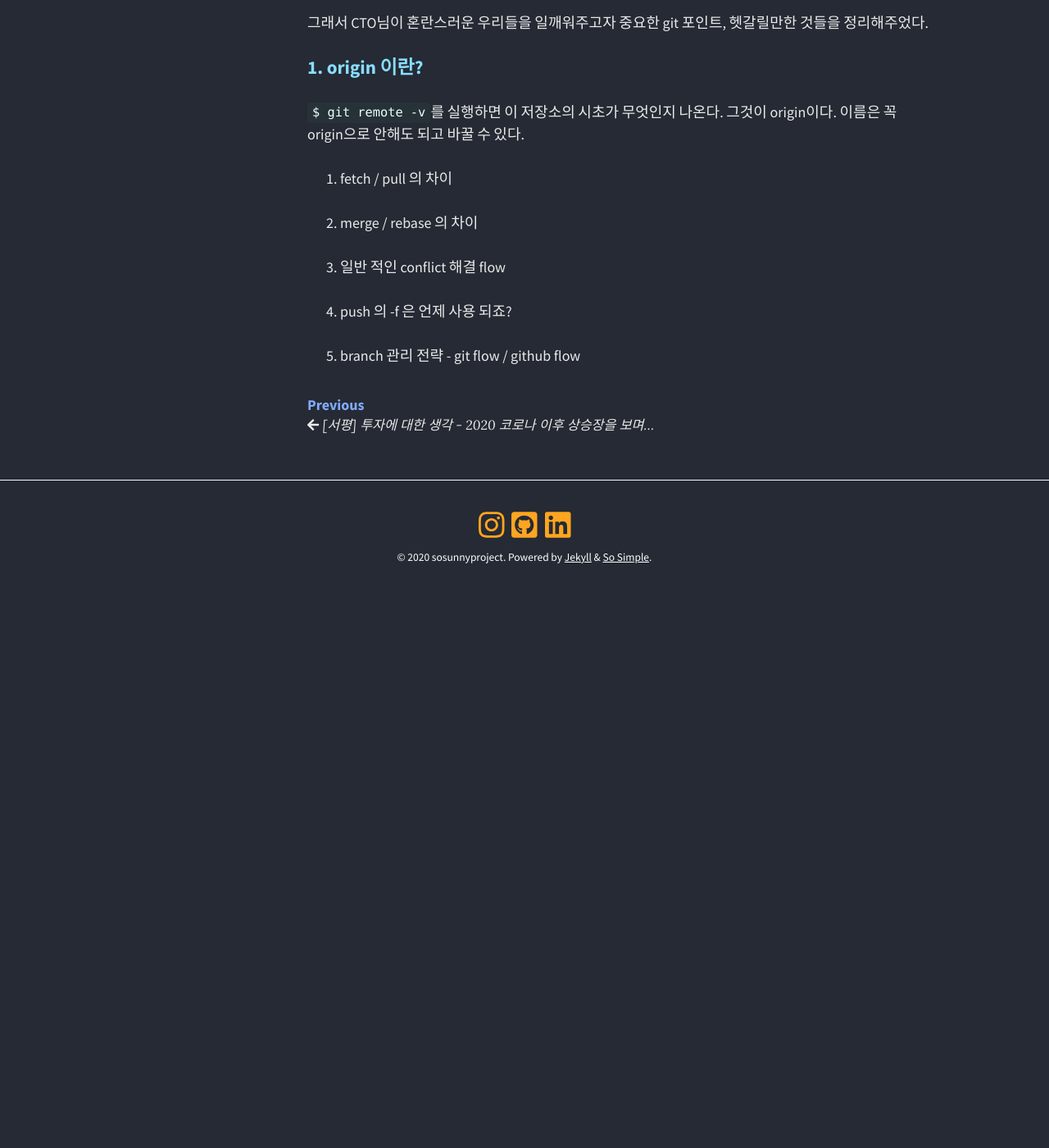
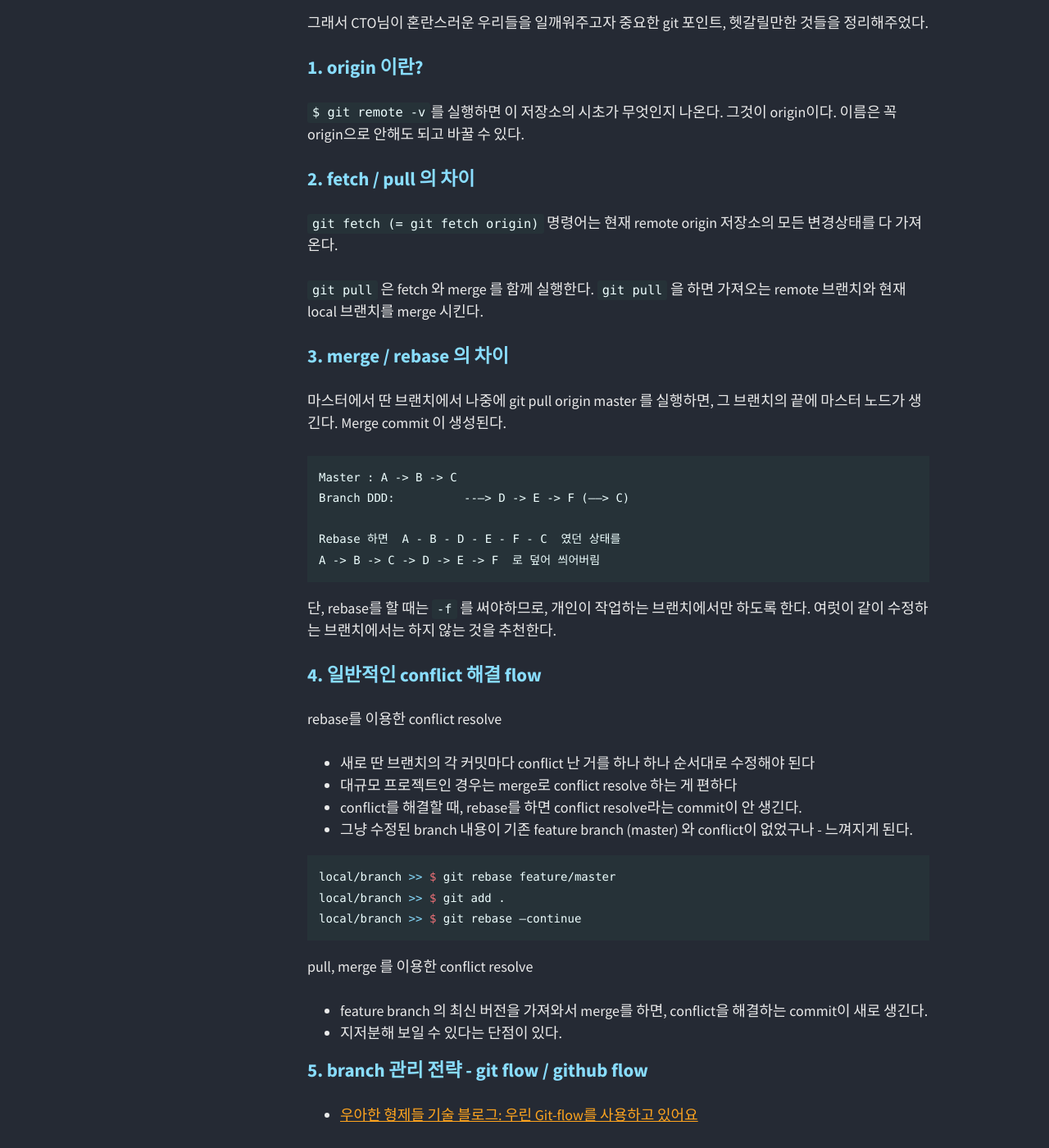
Before and after one commit to sosunnyproject/jekyll-blog, a Jekyll site: the page built from _posts/dev/2020-09-07-gitBasic.md, in a window 1280 px wide and 1400 px high, scrolled down 1321 px. Shown: the whole window at 82% size. Built offline with Jekyll 4.4.1, drawn with Linux system fonts in a browser that asks for light colours; nearby versions of some CDN libraries; some web fonts are replaced; before the commit the page ends 2083 px from its top, so only the background shows below that.

Commit message:
git blog 2

````diff
--- a/_posts/dev/2020-09-07-gitBasic.md
+++ b/_posts/dev/2020-09-07-gitBasic.md
@@ -35,13 +35,46 @@ git이라는 것을 처음 써보는 분들에게는 미안하지만, git 에
 ### 1. origin 이란?
 ``` $ git remote -v ```를 실행하면 이 저장소의 시초가 무엇인지 나온다. 그것이 origin이다. 이름은 꼭 origin으로 안해도 되고 바꿀 수 있다.
 
+### 2. fetch / pull 의 차이
 
-2. fetch / pull 의 차이
+```git fetch (= git fetch origin)``` 명령어는 현재 remote origin 저장소의 모든 변경상태를 다 가져온다.
 
-3. merge / rebase 의 차이
+```git pull``` 은 fetch 와 merge 를 함께 실행한다.
+```git pull``` 을 하면 가져오는 remote 브랜치와 현재 local 브랜치를 merge 시킨다.
 
-4. 일반 적인 conflict 해결 flow
+### 3. merge / rebase 의 차이
 
-5. push 의 -f 은 언제 사용 되죠?
+마스터에서 딴 브랜치에서 나중에 git pull origin master 를 실행하면, 그 브랜치의 끝에 마스터 노드가 생긴다.
+Merge commit 이 생성된다.
 
-6. branch 관리 전략 -  git flow / github flow
+```
+Master : A -> B -> C
+Branch DDD:          --—> D -> E -> F (——> C)
+
+Rebase 하면  A - B - D - E - F - C  였던 상태를
+A -> B -> C -> D -> E -> F  로 덮어 씌어버림
+```
+
+단, rebase를 할 때는 ```-f``` 를 써야하므로, 개인이 작업하는 브랜치에서만 하도록 한다. 여럿이 같이 수정하는 브랜치에서는 하지 않는 것을 추천한다.
+
+### 4. 일반적인 conflict 해결 flow
+
+rebase를 이용한 conflict resolve
+- 새로 딴 브랜치의 각 커밋마다 conflict 난 거를 하나 하나 순서대로 수정해야 된다
+- 대규모 프로젝트인 경우는 merge로 conflict resolve 하는 게 편하다
+- conflict를 해결할 때, rebase를 하면 conflict resolve라는 commit이 안 생긴다.
+- 그냥 수정된 branch 내용이 기존 feature branch (master) 와 conflict이 없었구나 - 느껴지게 된다.
+
+```bash
+local/branch >> $ git rebase feature/master
+local/branch >> $ git add .
+local/branch >> $ git rebase —continue
+```
+
+pull, merge 를 이용한 conflict resolve
+- feature branch 의 최신 버전을 가져와서 merge를 하면, conflict을 해결하는 commit이 새로 생긴다.
+- 지저분해 보일 수 있다는 단점이 있다.
+
+### 5. branch 관리 전략 -  git flow / github flow
+
+- [우아한 형제들 기술 블로그: 우린 Git-flow를 사용하고 있어요](https://woowabros.github.io/experience/2017/10/30/baemin-mobile-git-branch-strategy.html)
````
